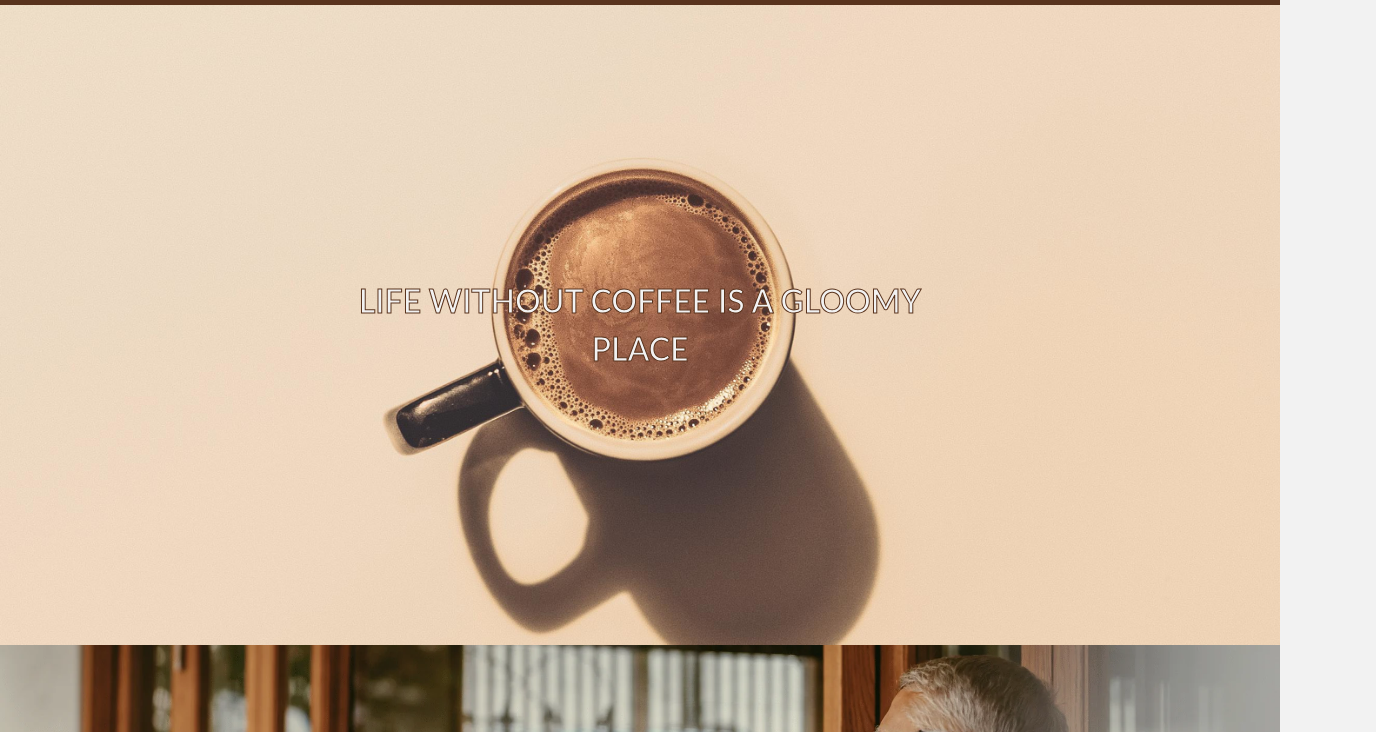
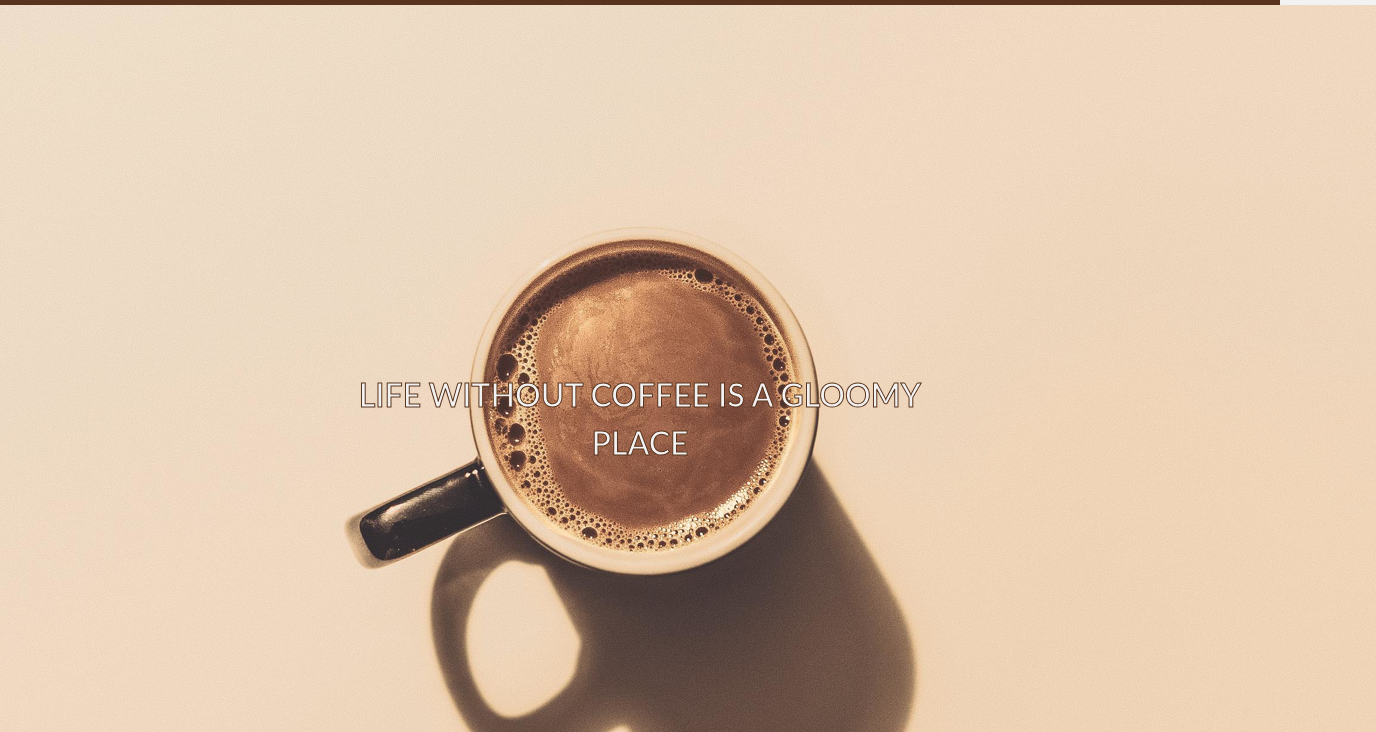
Before and after one commit to mariaruu/module11, a plain HTML site: page index.html in a window 1280 px wide. Shown: the part 68-800 px from the top of the page, 1376 px wide, since content can reach past the window. Drawn offline with nearby package versions, Linux system fonts and the light colour scheme.

Commit message:
Update index.html

```diff
--- a/index.html
+++ b/index.html
@@ -48,7 +48,7 @@
 
   <!-- Landing Section -->
   <div class="image-container">
-
+    <img src="landingcoffee.jpg" alt="Front Image">
     <div class="overlay-text">LIFE WITHOUT COFFEE IS A GLOOMY PLACE</div>
   </div>
   <!-- About Us Section with Background Image -->
```
